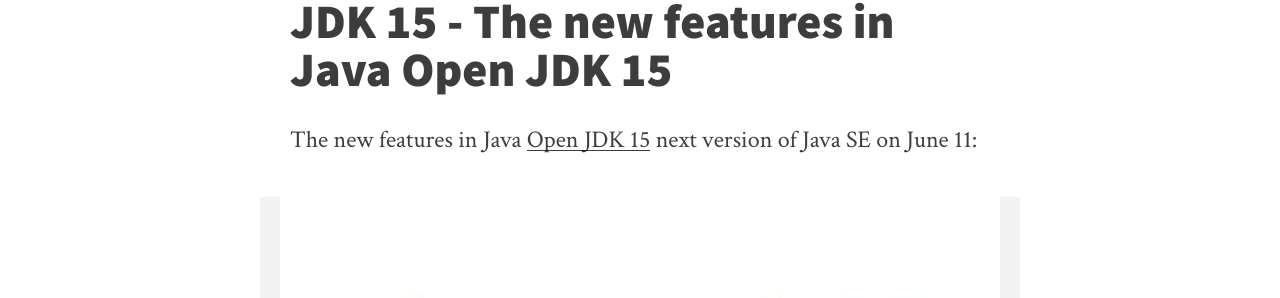
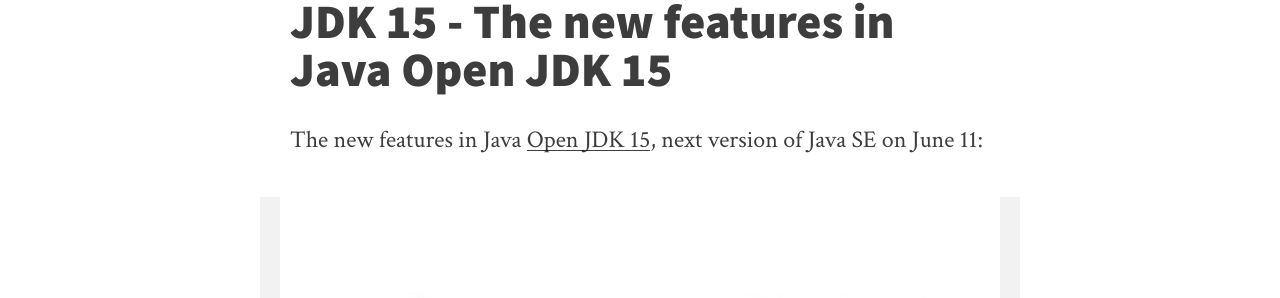
Before and after one commit to FlavioAndre/flavioandre.github.io, a Jekyll site: the page built from _posts/2020-07-07-new-features-jdk15.md, in a window 1280 px wide. Shown: the part 184-482 px from the top of the page. Built offline with Jekyll 4.4.1, drawn with Linux system fonts in a browser that asks for light colours; nearby versions of some CDN libraries; comment, search, counter and statistics services are not loaded.

Commit message:
Update 2020-07-07-new-features-jdk15.md

```diff
--- a/_posts/2020-07-07-new-features-jdk15.md
+++ b/_posts/2020-07-07-new-features-jdk15.md
@@ -7,7 +7,7 @@ description:  Let's see what's new in java open jdk version 15, feature text blo
 og-image:  java.jpg
 ---
 
-The new features in Java [Open JDK 15](https://openjdk.java.net/projects/jdk/15/) next version of Java SE on June 11:
+The new features in Java [Open JDK 15](https://openjdk.java.net/projects/jdk/15/), next version of Java SE on June 11:
 
 <!--more-->
 
```
